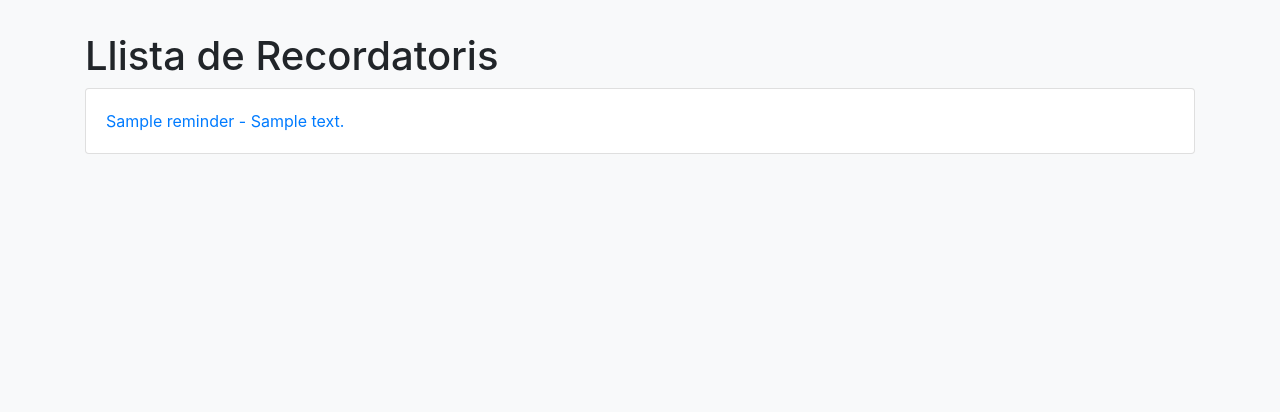
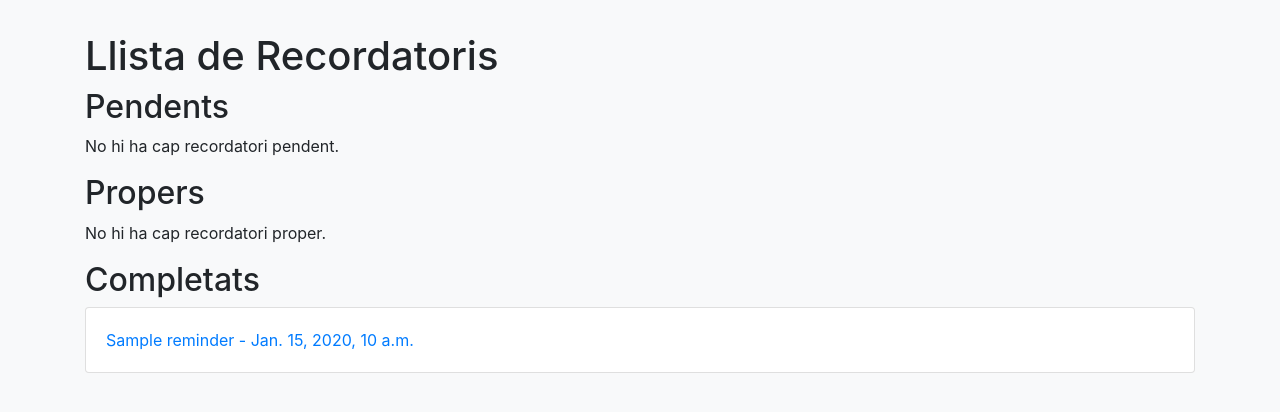
Before and after one commit to idroj2002/riminder, a Django app: page /reminder/ in a window 1280 px wide. Shown: the part 88-500 px from the top of the page. Run offline with Django 4.2, Linux system fonts and the light colour scheme; tables that the repository leaves empty hold one stand-in row (values such as "Sample post").

Commit message:
Reminders list: not completed, incomming, completed

```diff
--- a/app/models.py
+++ b/app/models.py
@@ -21,16 +21,10 @@ class Note(models.Model):
 
 
 class Reminder(models.Model):
-    YES = "Sí"
-    NO = "No"
-    CHOICES = {
-        YES: "Sí",
-        NO: "No"
-    }
     title = models.CharField(max_length=200, default="Reminder")
     description = models.TextField()
     reminder_date = models.DateTimeField()
-    completed = models.TextField(choices=CHOICES, default=NO)
+    completed = models.BooleanField(default=False)
 
     def __str__(self):
         return f"Recordatori per {self.title} el {self.reminder_date}"
--- a/app/views.py
+++ b/app/views.py
@@ -1,9 +1,8 @@
 from app.models import Note, Category, Reminder
-from django.shortcuts import render
 from django.shortcuts import render, redirect, get_object_or_404
 from app.forms import NoteForm, ReminderForm, CategoryForm
 from django.contrib.auth.forms import UserCreationForm
-from django.shortcuts import render, redirect
+from datetime import datetime
 
 
 def note_list(request):
@@ -59,8 +58,12 @@ def create_category(request):
 
 
 def reminder_list(request):
-    reminders = Reminder.objects.all()
-    return render(request, 'reminder_list.html', {'reminders': reminders})
+    now = datetime.now()
+    gt_reminders = Reminder.objects.filter(completed=False, reminder_date__gt=now)
+    lt_reminders = Reminder.objects.filter(completed=False, reminder_date__lt=now)
+    completed_reminders = Reminder.objects.filter(completed=True)
+
+    return render(request, 'reminder_list.html', {'gt_now_reminders': gt_reminders, 'lt_now_reminders': lt_reminders, 'completed_reminders': completed_reminders})
 
 
 def reminder_detail(request, reminder_id):
--- a/templates/note_detail.html
+++ b/templates/note_detail.html
@@ -3,11 +3,11 @@
 {% block title %}Detalls de la Nota{% endblock %}
 
 {% block content %}
-    <h1>{{ note.title }}</h1>
+    <h1>Detalls de la nota: {{ note.title }}</h1>
     <p>{{ note.content }}</p>
     <p>Categories:
         {% for category in note.categories.all %}
-            {{ category.nombre }}{% if not forloop.last %}<p>,</p>{% endif %}
+            {{ category.name }}{% if not forloop.last %}<p>,</p>{% endif %}
         {% endfor %}
     </p>
     <a class="btn btn-primary" href="{% url 'edit_note' note.id %}">Editar</a>
--- a/templates/reminder_detail.html
+++ b/templates/reminder_detail.html
@@ -3,10 +3,10 @@
 {% block title %}Detalls del Recordatori{% endblock %}
 
 {% block content %}
-    <h1>Detalls del Recordatori</h1>
+    <h1>Detalls del Recordatori: {{ reminder.title }}</h1>
     <p>Descripció: {{ reminder.description }}</p>
     <p>Data y Hora del Recordatori: {{ reminder.reminder_date }}</p>
-    <p>Completat: {% if reminder.completed == 'No' %}No{% else %}Sí{% endif %}</p>
+    <p>Completat: {% if reminder.completed == False %}No{% else %}Sí{% endif %}</p>
     <a class="btn btn-primary" href="{% url 'edit_reminder' reminder.id %}">Editar</a>
     <a class="btn btn-danger" href="{% url 'delete_reminder' reminder.id %}">Eliminar</a>
 {% endblock %}
--- a/templates/reminder_list.html
+++ b/templates/reminder_list.html
@@ -4,15 +4,43 @@
 
 {% block content %}
     <h1>Llista de Recordatoris</h1>
-    {% if reminders %}
-        {% for reminder in reminders %}
+
+    <h2>Pendents</h2>
+    {% if lt_now_reminders %}
+        {% for reminder in lt_now_reminders %}
             <div class="card">
                 <div class="card-body">
-                   <a href="{% url 'reminder_detail' reminder.id %}">{{ reminder.title }} - {{ reminder.description }}</a></li>
+                   <a href="{% url 'reminder_detail' reminder.id %}">{{ reminder.title }} - {{ reminder.reminder_date }}</a></li>
                 </div>
             </div>
         {% endfor %}
     {% else %}
-        <p>No hi ha cap nota recordatori.</p>
+        <p>No hi ha cap recordatori pendent.</p>
+    {% endif %}
+
+    <h2>Propers</h2>
+    {% if gt_now_reminders %}
+        {% for reminder in gt_now_reminders %}
+        <div class="card">
+            <div class="card-body">
+               <a href="{% url 'reminder_detail' reminder.id %}">{{ reminder.title }} - {{ reminder.reminder_date }}</a></li>
+            </div>
+        </div>
+        {% endfor %}
+    {% else %}
+        <p>No hi ha cap recordatori proper.</p>
+    {% endif %}
+
+    <h2>Completats</h2>
+    {% if completed_reminders %}
+        {% for reminder in completed_reminders %}
+        <div class="card">
+            <div class="card-body">
+               <a href="{% url 'reminder_detail' reminder.id %}">{{ reminder.title }} - {{ reminder.reminder_date }}</a></li>
+            </div>
+        </div>
+        {% endfor %}
+    {% else %}
+        <p>No hi ha cap recordatori completat.</p>
     {% endif %}
 {% endblock %}
```
